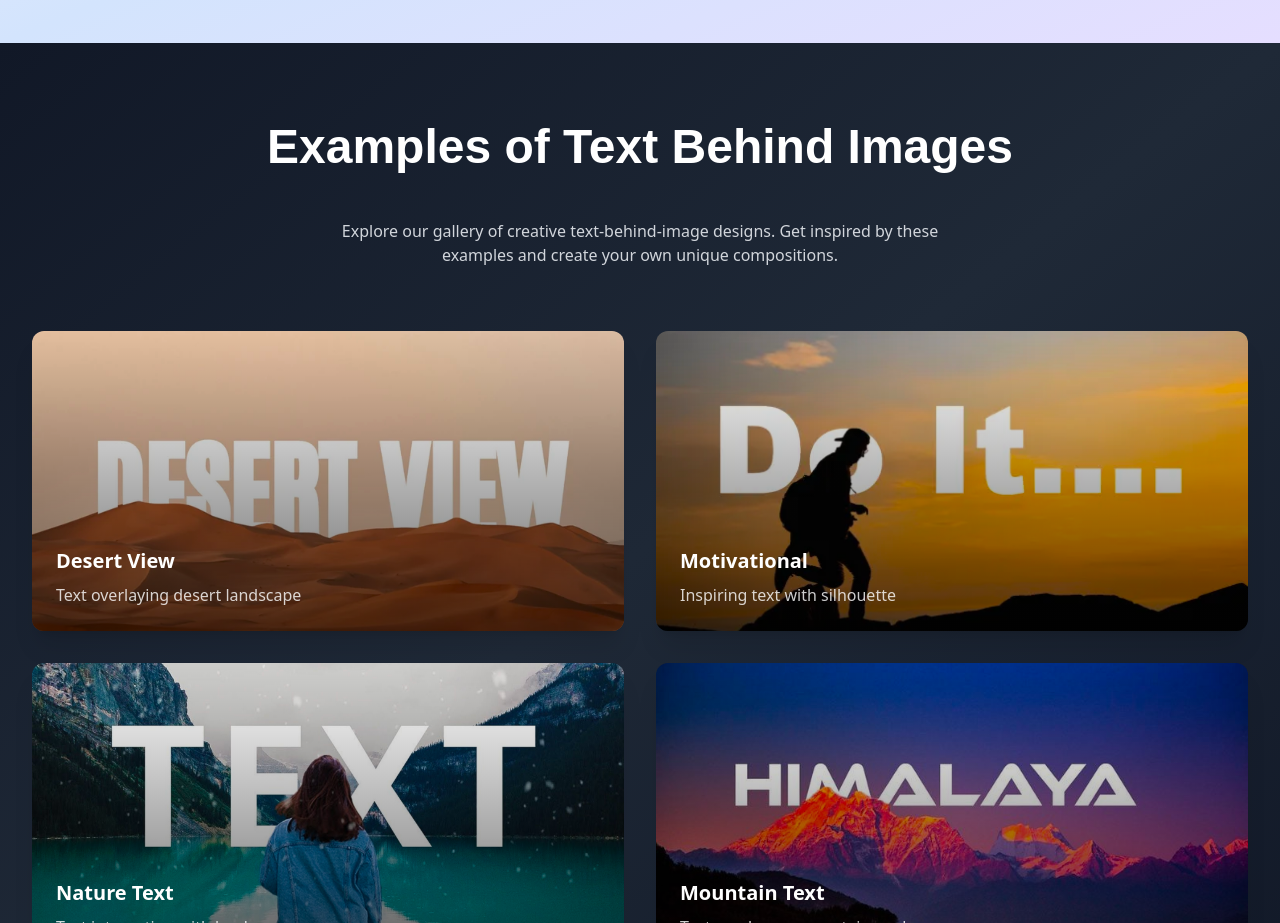
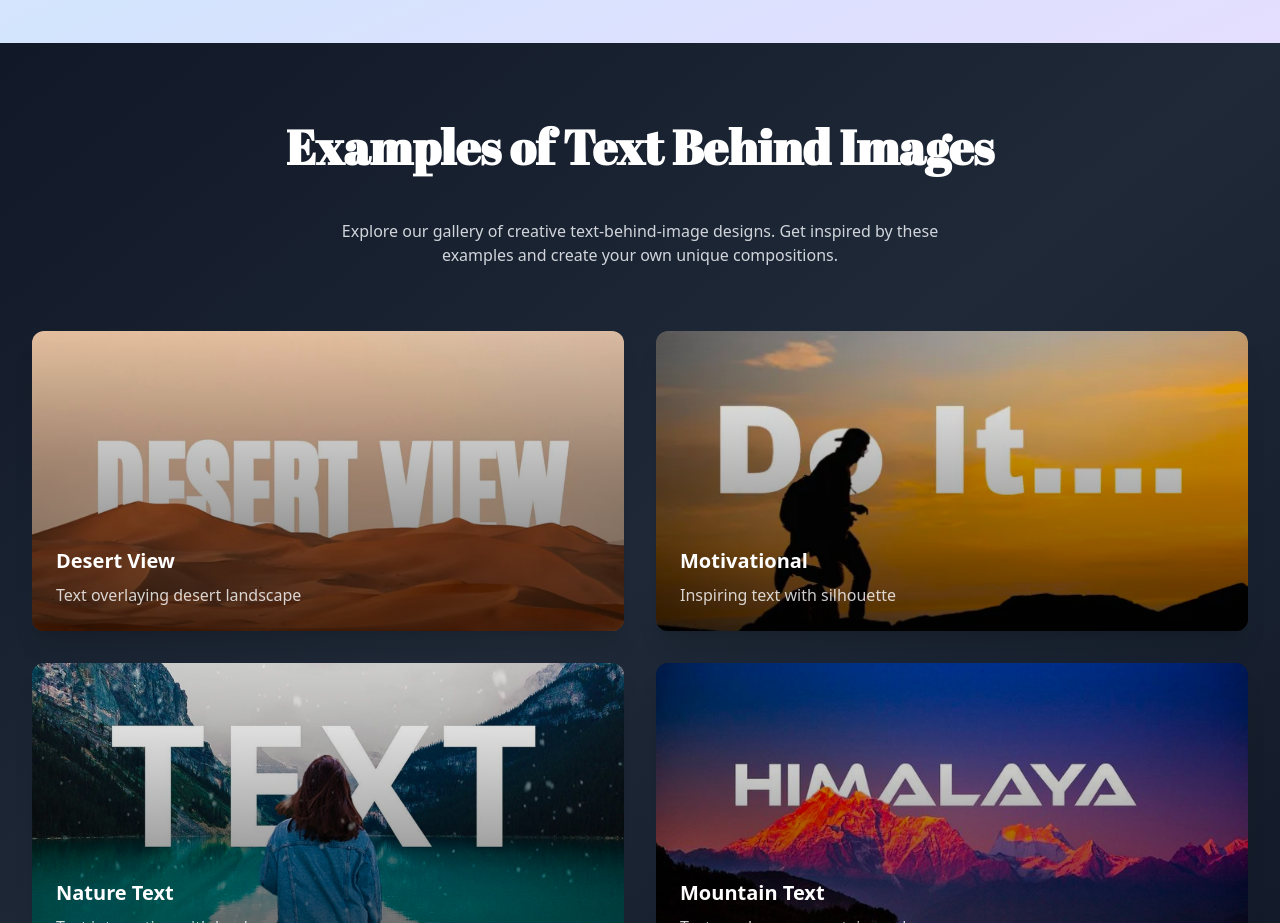
Before and after one commit to getridbug-png/layer-text-editor-05, a React (Vite) app: page / in a window 1280 px wide. Shown: the part 1720-2643 px from the top of the page. Built offline with nearby package versions, Linux system fonts and the light colour scheme; a web font is replaced by a local one.

Commit message:
font style

```diff
--- a/src/pages/Index.tsx
+++ b/src/pages/Index.tsx
@@ -253,7 +253,7 @@ const Index = () => {
       {/* Examples Section */}
       <section className="py-20 bg-gradient-to-br from-gray-900 via-gray-800 to-gray-900">
         <div className="container mx-auto px-4">
-          <h2 className="text-4xl md:text-5xl font-bold text-center mb-12 font-geist text-white">
+          <h2 className="text-4xl md:text-5xl font-bold font-abril text-center mb-12 text-white">
             Examples of Text Behind Images
           </h2>
           <p className="text-center text-gray-300 mb-12 max-w-2xl mx-auto">
```
